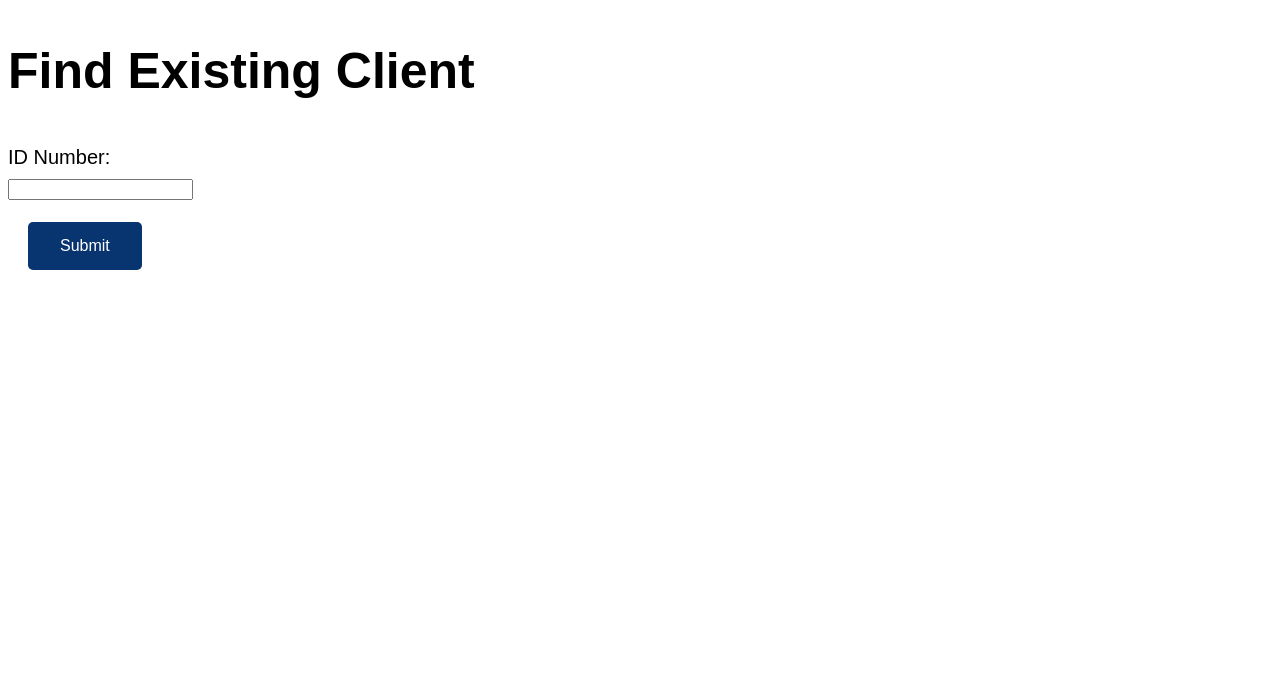
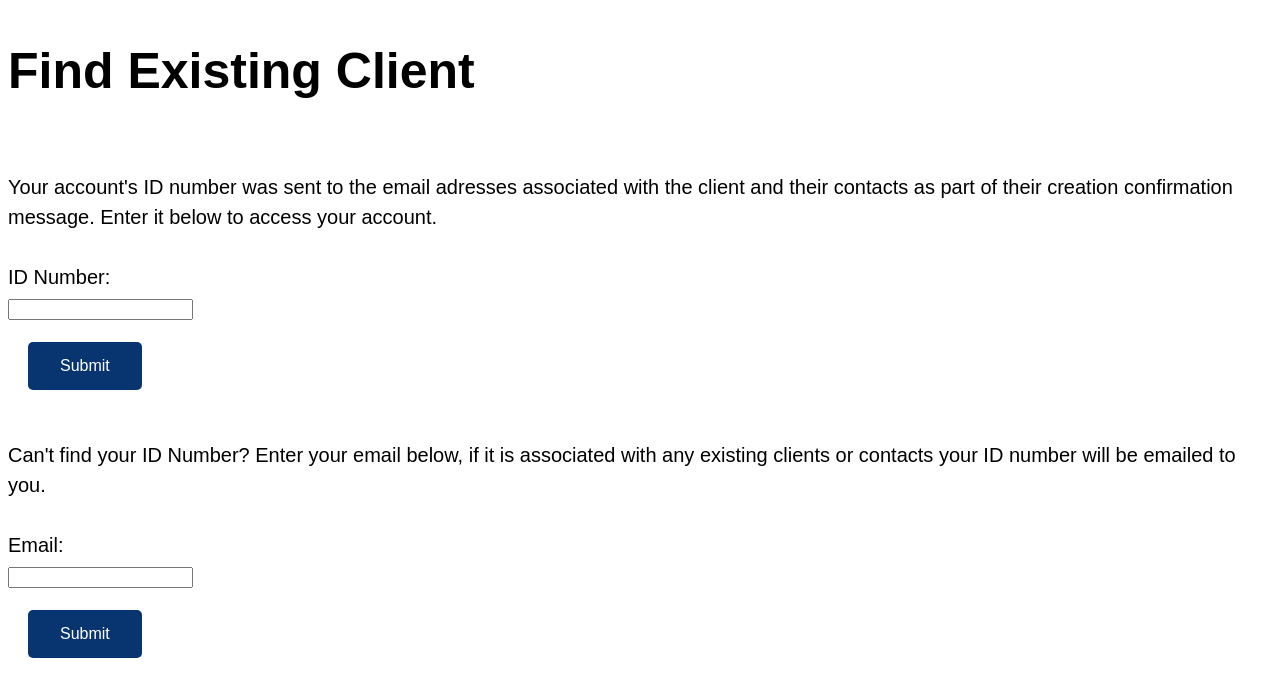
Before and after one commit to owilkins2/DSALA-Account-Management, a Flask app: page /find-client in a window 1280 px wide. Shown: the top 697 px of the page. Run offline with Flask 2, Linux system fonts and the light colour scheme; parts of the project's set-up code (start-up, migrations or seed data) failed here and were passed over.

Commit message:
ID number recovery functionality

```diff
--- a/app.py
+++ b/app.py
@@ -41,7 +41,7 @@ def send_email(receiver_emails, subject, body):
         smtp_server = "smtp.gmail.com"
         smtp_port = 587
         smtp_username = "dsala.acct.management@gmail.com"
-        smtp_password = "soyg gxxk pnhj rkac"
+        smtp_password = "phxi shmv jhqb aktp"
 
         msg = MIMEMultipart()
         msg["From"] = sender_email
@@ -129,6 +129,35 @@ def home():
 @app.route('/find-client')
 def find_client():
     return render_template('find_client.html')
+
+@app.route('/find_id', methods=['POST'])
+def find_id():
+    #get any id numbers
+    ids = []
+    email = request.form["email"]
+    print(email)
+    all_contacts = Contacts_Sheet.get_all_records()
+    for contact in all_contacts:
+        print(contact["Email"] + " " + str(contact["DS Client's ID"]))
+        if contact["Email"] == email and not (contact["DS Client's ID"] in ids):
+            ids.append(contact["DS Client's ID"])
+
+    all_clients = DS_Clients.get_all_records()
+    for client in all_clients:
+        if contact["Email"] == email and not (contact["ID"] in ids):
+            ids.append(contact["ID"])
+
+
+    #send email with id numbers
+    if len(ids) != 0:
+        body = "This email is associated with the following ID number(s):\n\n"
+        for idnum in ids:
+            body += str(idnum) + "\n"
+        send_email([email], "Your ID Number", body)
+    else:
+        print("no email sent")
+    return render_template('find_client.html')
+
 
 @app.route('/create-client')
 def create_client():
--- a/templates/find_client.html
+++ b/templates/find_client.html
@@ -8,11 +8,30 @@
 </head>
 <body>
     <h1>Find Existing Client</h1>
+    <br />
+    Your account's ID number was sent to the email adresses associated with the client and their contacts as part of their creation confirmation message.
+    Enter it below to access your account.
+    <br />
+    <br />
+
     <form action="/entered_id" method="POST">
         <label for="ID">ID Number:</label><br>
         <input type="number" id="ID" name="ID" required><br>
 
         <button class="button-primary" type="submit">Submit</button>
     </form>
+
+    <br />
+    Can't find your ID Number? Enter your email below, if it is associated with any existing clients or contacts your ID number will be emailed to you.
+    <br />
+    <br />
+
+    <form action="/find_id" method="POST">
+        <label for="email">Email:</label><br>
+        <input type="email" id="email" name="email" required><br>
+
+        <button class="button-primary" type="submit">Submit</button>
+    </form>
+
 </body>
 </html>
```
